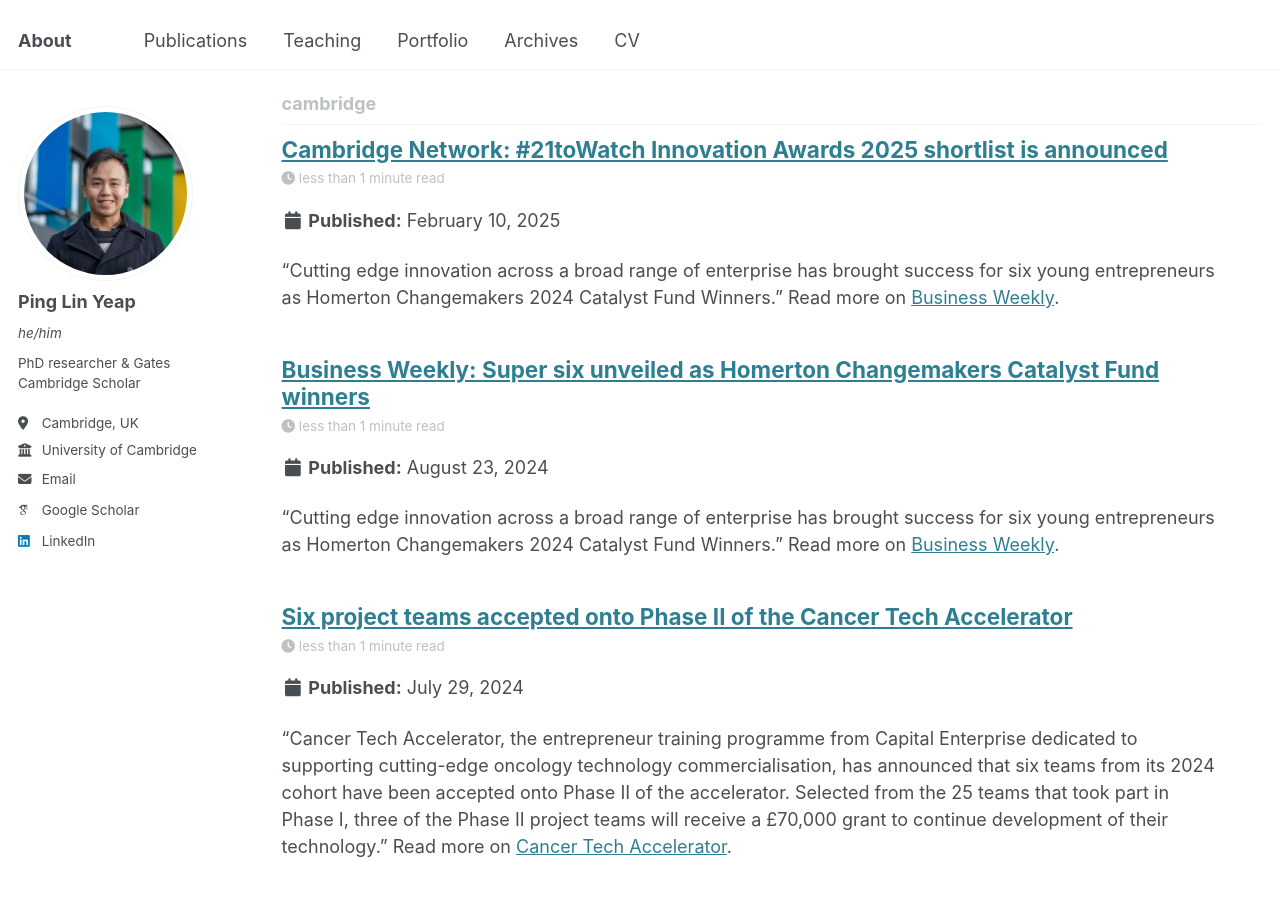
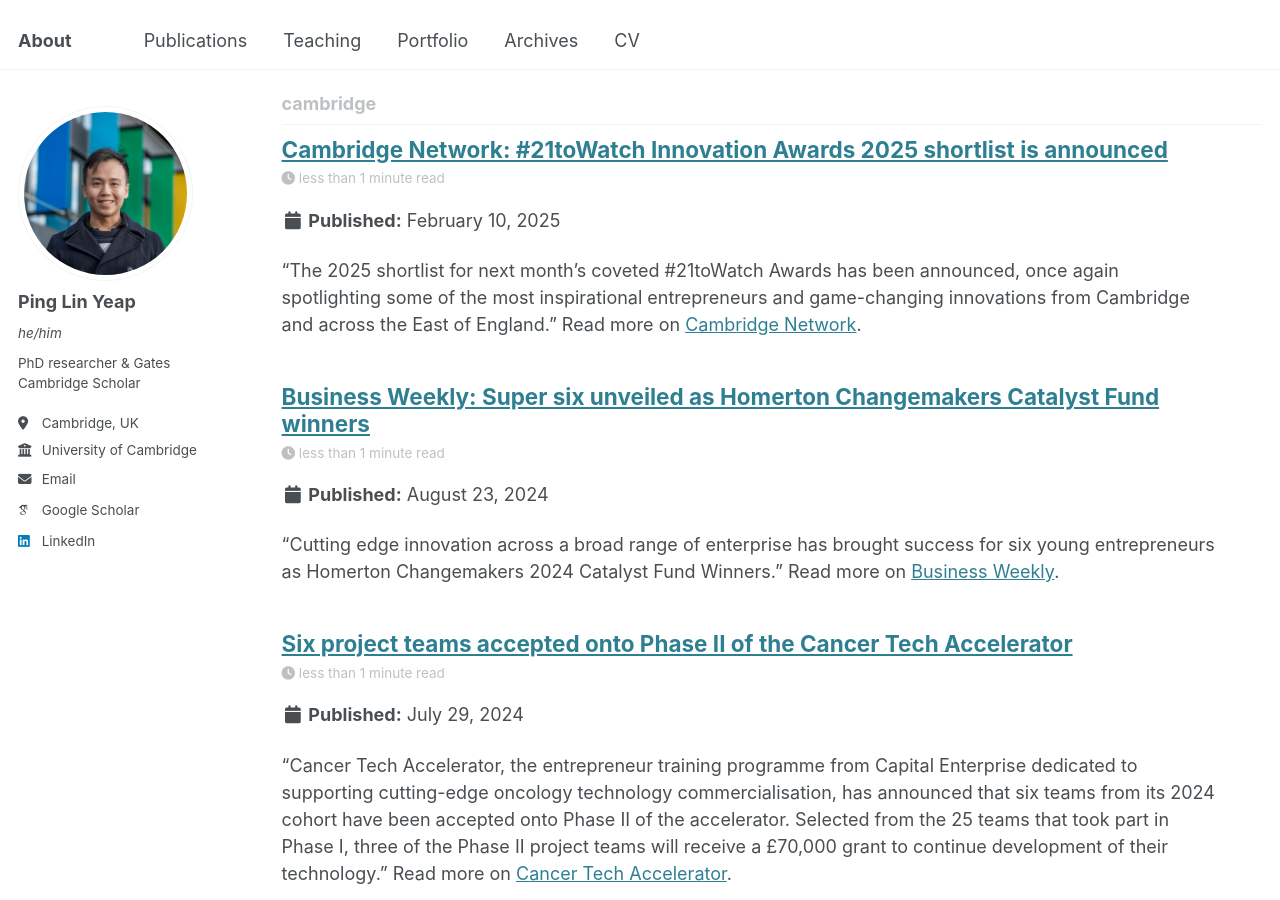
Before and after one commit to yeappl/yeappl.github.io, a Jekyll site: the page built from _pages/tag-archive.html, in a window 1280 px wide and 900 px high, scrolled down 936 px. Built offline with Jekyll 4.4.1, drawn with Linux system fonts in a browser that asks for light colours; some web fonts are replaced; some of the changed text lies outside the part shown.

Commit message:
Update 2025-02-10-21towatch.md

```diff
--- a/_posts/2025-02-10-21towatch.md
+++ b/_posts/2025-02-10-21towatch.md
@@ -7,4 +7,6 @@ tags:
   - cambridge
 ---
 
-"Cutting edge innovation across a broad range of enterprise has brought success for six young entrepreneurs as Homerton Changemakers 2024 Catalyst Fund Winners." Read more on [Business Weekly](https://www.businessweekly.co.uk/posts/super-six-unveiled-as-homerton-changemakers-catalyst-fund-winners).
+"The 2025 shortlist for next month’s coveted #21toWatch Awards has been announced, once again spotlighting some of the most inspirational entrepreneurs and game-changing innovations from Cambridge and across the East of England." Read more on [Cambridge Network](https://www.cambridgenetwork.co.uk/news/21towatch-innovation-awards-2025-shortlist-announced).
+
+<img width="524" alt="image" src="https://github.com/user-attachments/assets/dc2afdaa-5b80-471d-92e5-84a72814843f" />
```
